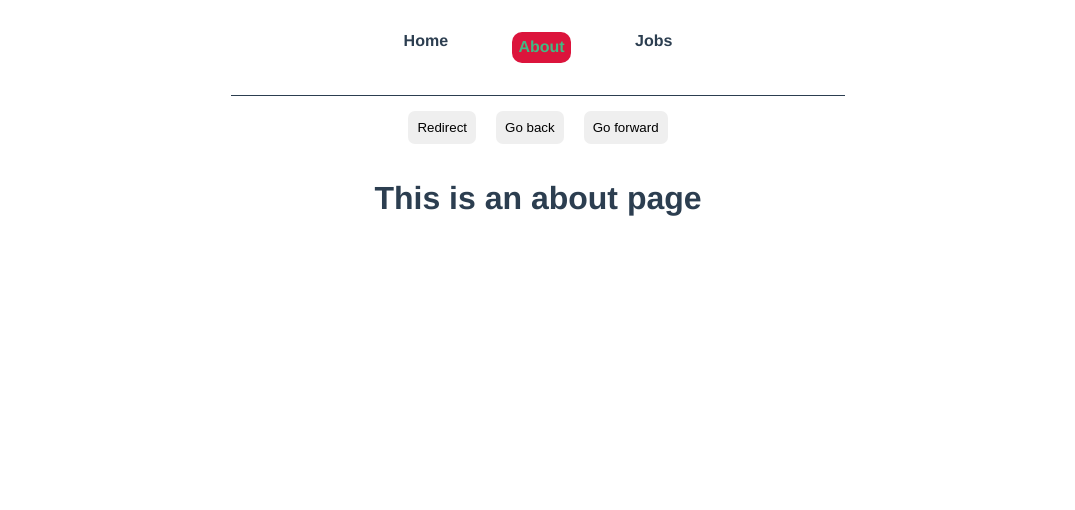
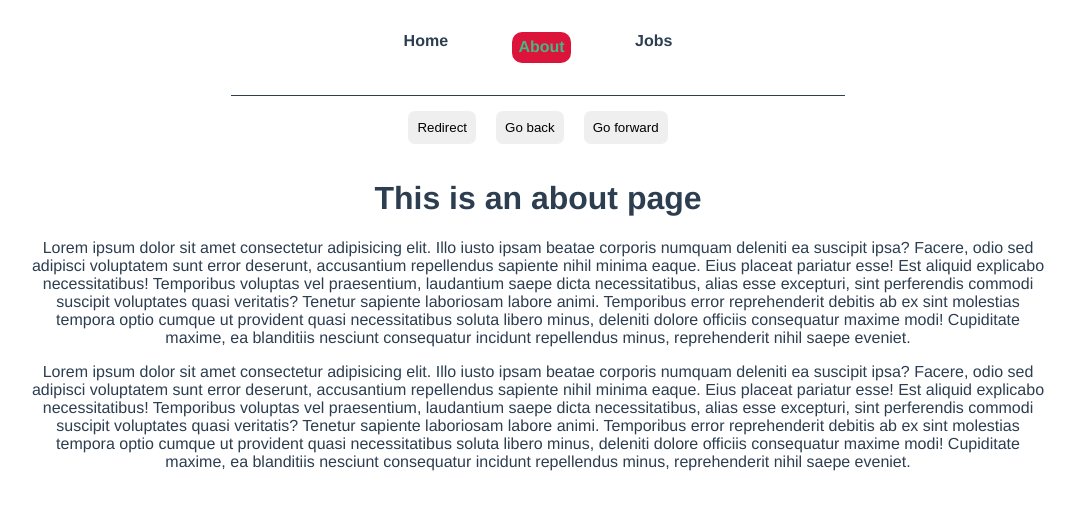
Before and after one commit to MIKE-BRIA/fullstackprojects, a Vue app in the folder bimax-jobs/: page /about in a window 1280 px wide. Shown: the top 510 px of the page, without its empty margins (102-1177 px from the left). Built offline with nearby package versions, Linux system fonts and the light colour scheme.

Commit message:
About page

```diff
--- a/bimax-jobs/src/views/AboutView.vue
+++ b/bimax-jobs/src/views/AboutView.vue
@@ -1,5 +1,33 @@
 <template>
   <div class="about">
     <h1>This is an about page</h1>
+    <p>
+      Lorem ipsum dolor sit amet consectetur adipisicing elit. Illo iusto ipsam
+      beatae corporis numquam deleniti ea suscipit ipsa? Facere, odio sed
+      adipisci voluptatem sunt error deserunt, accusantium repellendus sapiente
+      nihil minima eaque. Eius placeat pariatur esse! Est aliquid explicabo
+      necessitatibus! Temporibus voluptas vel praesentium, laudantium saepe
+      dicta necessitatibus, alias esse excepturi, sint perferendis commodi
+      suscipit voluptates quasi veritatis? Tenetur sapiente laboriosam labore
+      animi. Temporibus error reprehenderit debitis ab ex sint molestias tempora
+      optio cumque ut provident quasi necessitatibus soluta libero minus,
+      deleniti dolore officiis consequatur maxime modi! Cupiditate maxime, ea
+      blanditiis nesciunt consequatur incidunt repellendus minus, reprehenderit
+      nihil saepe eveniet.
+    </p>
+    <p>
+      Lorem ipsum dolor sit amet consectetur adipisicing elit. Illo iusto ipsam
+      beatae corporis numquam deleniti ea suscipit ipsa? Facere, odio sed
+      adipisci voluptatem sunt error deserunt, accusantium repellendus sapiente
+      nihil minima eaque. Eius placeat pariatur esse! Est aliquid explicabo
+      necessitatibus! Temporibus voluptas vel praesentium, laudantium saepe
+      dicta necessitatibus, alias esse excepturi, sint perferendis commodi
+      suscipit voluptates quasi veritatis? Tenetur sapiente laboriosam labore
+      animi. Temporibus error reprehenderit debitis ab ex sint molestias tempora
+      optio cumque ut provident quasi necessitatibus soluta libero minus,
+      deleniti dolore officiis consequatur maxime modi! Cupiditate maxime, ea
+      blanditiis nesciunt consequatur incidunt repellendus minus, reprehenderit
+      nihil saepe eveniet.
+    </p>
   </div>
 </template>
```
